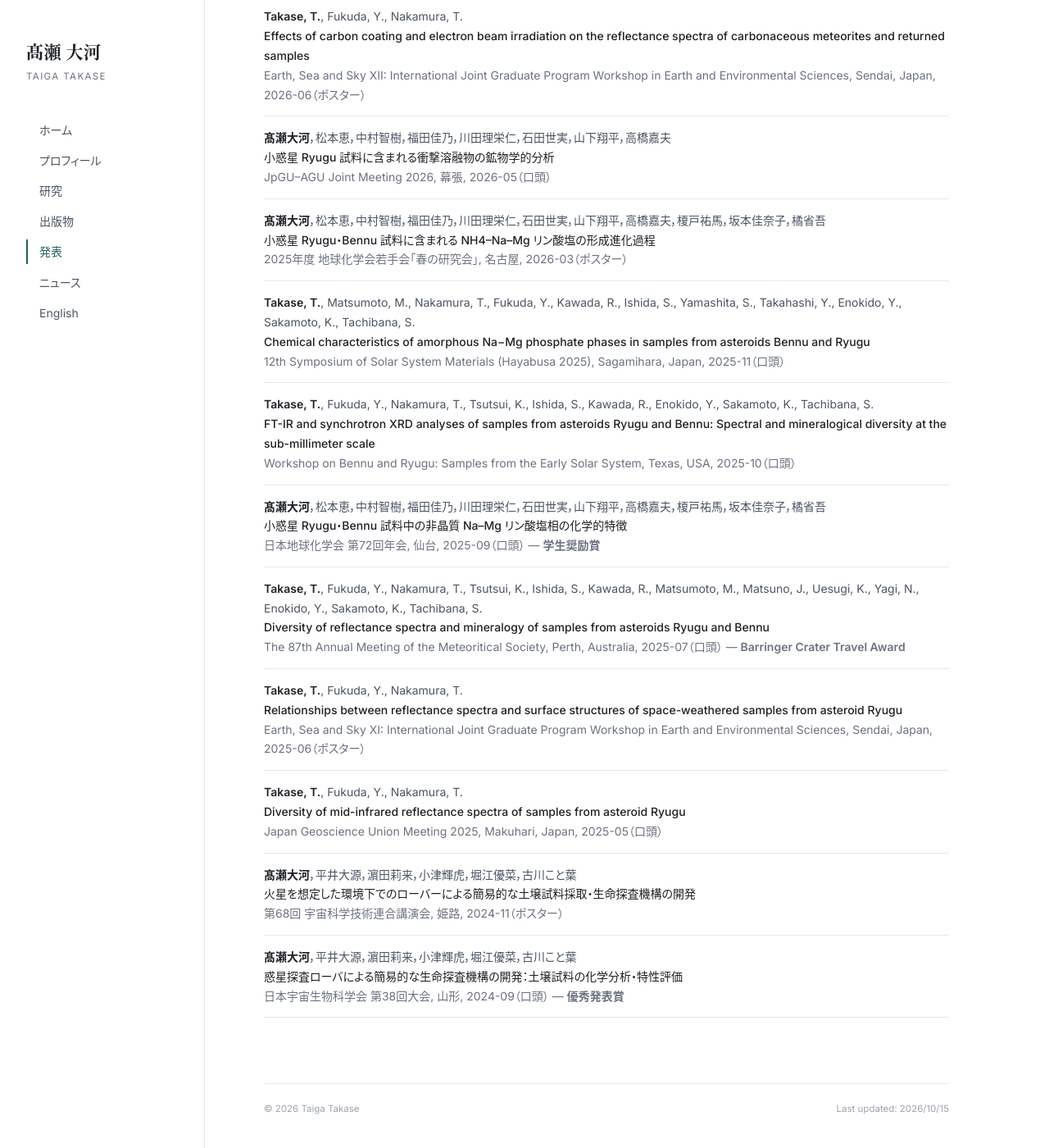
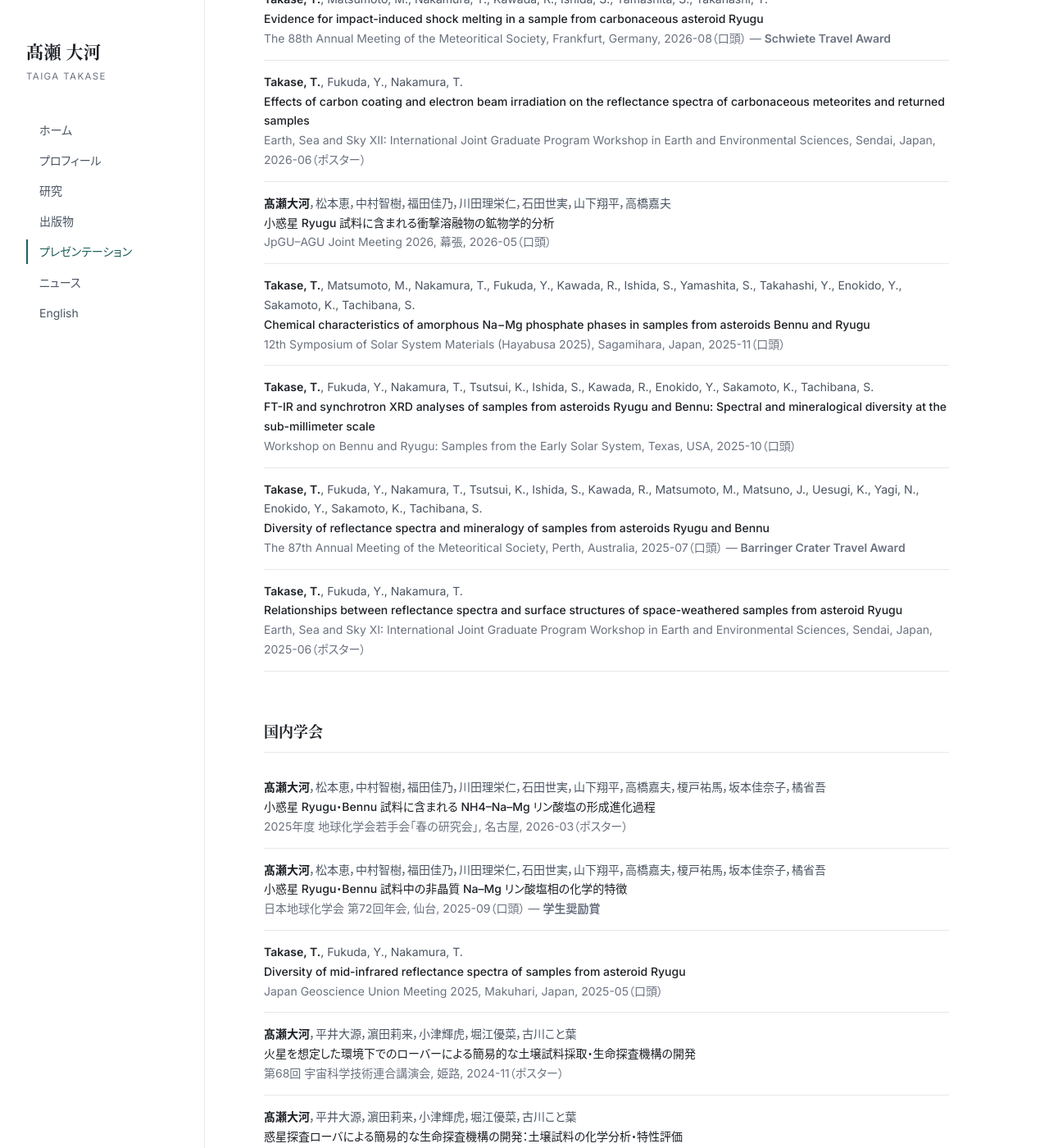
Before and after one commit to takasetaigat1/takasetaigat1.github.io, a Jekyll site: the page built from presentations.html, in a window 1280 px wide and 1400 px high, scrolled down 382 px. Shown: the whole window at 82% size. Built offline with Jekyll 4.4.1, drawn with Linux system fonts in a browser that asks for light colours.

Commit message:
Presentations: rename page, split into international/domestic
Co-Authored-By: Claude Fable 5.1 <noreply@anthropic.com>
Claude-Session: https://claude.ai/code/session_01WJ69PvNMxXwpNZfvYmXkxj

```diff
--- a/_config.yml
+++ b/_config.yml
@@ -37,7 +37,7 @@ nav:
   - { label: プロフィール, url: /profile/ }
   - { label: 研究,         url: /research/ }
   - { label: 出版物,       url: /publications/ }
-  - { label: 発表,         url: /presentations/ }
+  - { label: プレゼンテーション, url: /presentations/ }
   - { label: ニュース,     url: /news/ }
   - { label: English,     url: /en/ }
 
--- a/presentations.html
+++ b/presentations.html
@@ -1,15 +1,23 @@
 ---
 layout: default
-title: 発表
+title: プレゼンテーション
 permalink: /presentations/
 ---
 <div class="page-title">
-  <h1>発表リスト</h1>
+  <h1>プレゼンテーション</h1>
   <div class="muted">Presentations</div>
 </div>
 
+{% assign sections = "international|国際学会,domestic|国内学会" | split: "," %}
+{% for s in sections %}
+  {% assign pair = s | split: "|" %}
+  {% assign key = pair[0] %}
+  {% assign label = pair[1] %}
+  {% assign items = site.data.presentations | where: "scope", key %}
+  {% if items.size > 0 %}
+  <h2>{{ label }}</h2>
   <ol class="pubs">
-  {% for pr in site.data.presentations %}
+    {% for pr in items %}
     <li>
       <span class="authors">{{ pr.authors | replace: "<me>", '<span class="me">' | replace: "</me>", "</span>" }}</span>
       <span class="ptitle">{{ pr.title }}</span>
@@ -20,3 +28,5 @@ permalink: /presentations/
     </li>
     {% endfor %}
   </ol>
+  {% endif %}
+{% endfor %}
```
Also changed, not shown: _data/presentations.yml (+14 -0 lines). Lines whose indentation alone changed are shown as unchanged.
